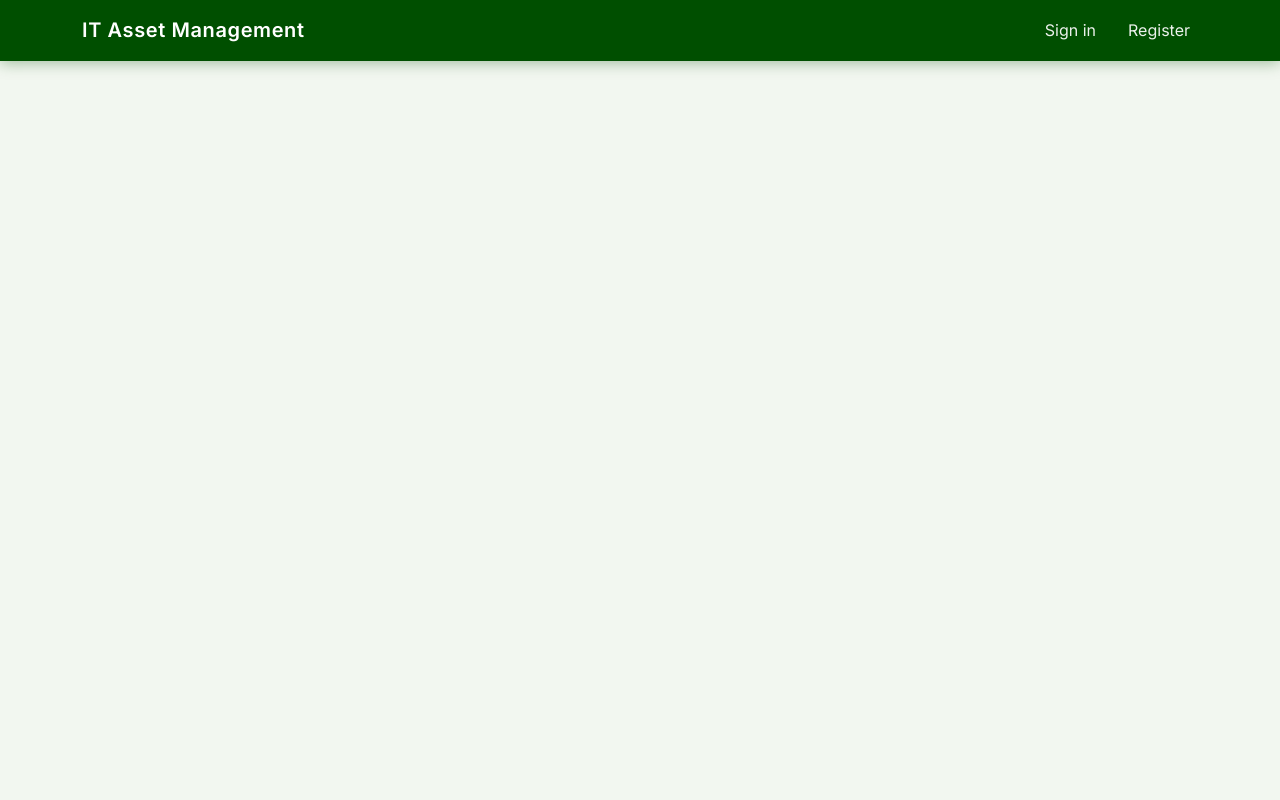
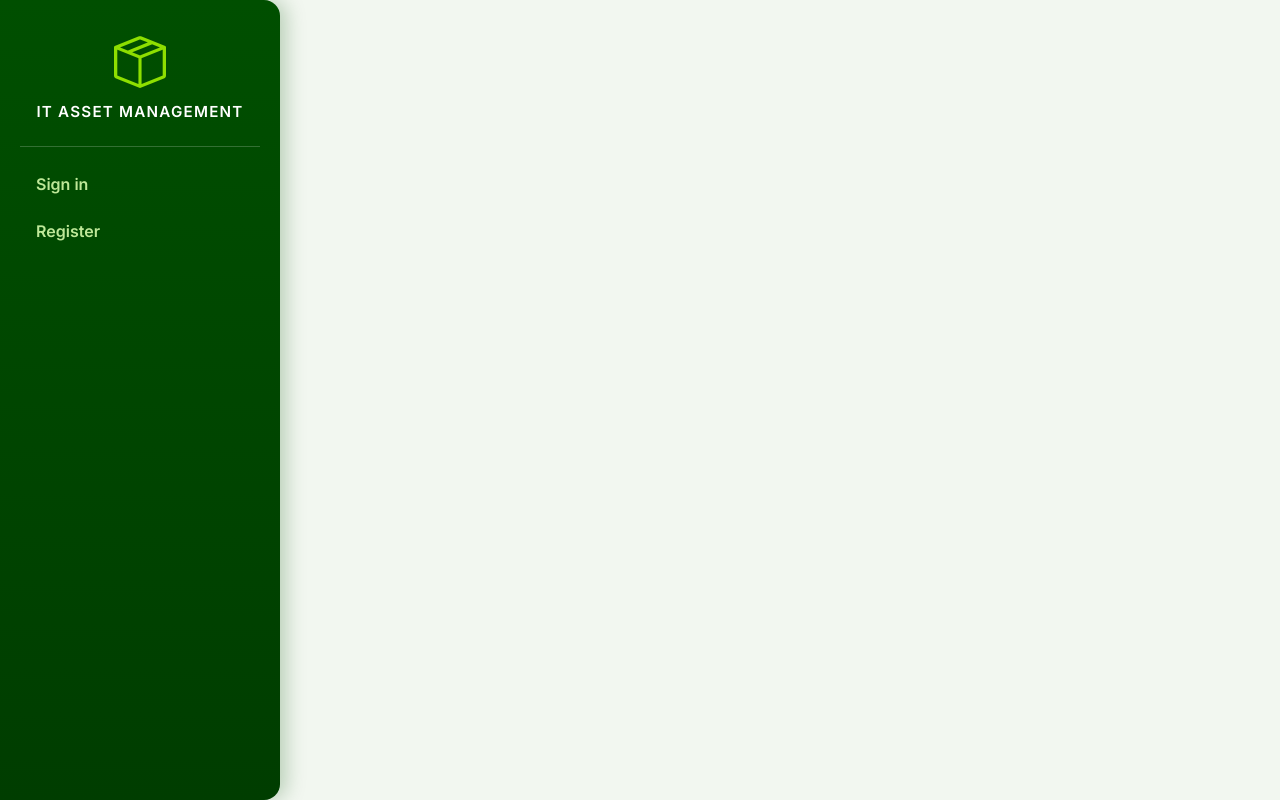
Before and after one commit to maryam-awan-04/asset-management-system, a Flask app: template app/templates/base.html in a window 1280 px wide. Run offline with Flask 3, Linux system fonts and the light colour scheme; the template is opened without the code that fills it: values that come from a table or form of the project are taken from there, others are empty.

Commit message:
RBAC and Admin View Assets functionality

```diff
--- a/app/__init__.py
+++ b/app/__init__.py
@@ -36,14 +36,27 @@ def create_app(config_name: Optional[str] = None) -> Flask:
     def inject_logout_form():
         return {"logout_form": EmptyForm()}
 
+    @app.context_processor
+    def inject_enums_for_templates():
+        from app.enums import AssetType, Role, Status
+
+        return {"AssetType": AssetType, "Role": Role, "Status": Status}
+
     from app import models as _models  # noqa: F401
+    from app.routes import assets as assets_routes
     from app.routes import auth as auth_routes
     from app.routes import main as main_routes
 
     app.register_blueprint(auth_routes.bp)
     app.register_blueprint(main_routes.bp)
+    app.register_blueprint(assets_routes.bp)
 
     with app.app_context():
         db.create_all()
+        if app.config.get("DEBUG"):
+            from app.seed import ensure_demo_assets, ensure_localdev_admin
+
+            ensure_localdev_admin()
+            ensure_demo_assets()
 
     return app
--- a/app/static/css/app.css
+++ b/app/static/css/app.css
@@ -6,47 +6,137 @@
   color: var(--brand-text);
 }
 
-.navbar-app {
-  background-color: var(--brand-primary) !important;
-  box-shadow: 0 2px 14px rgba(var(--brand-primary-rgb), 0.35);
-  padding-top: 0.65rem;
-  padding-bottom: 0.65rem;
+.app-layout {
+  display: flex;
+  min-height: 100vh;
+  align-items: stretch;
 }
 
-.navbar-app .navbar-brand {
-  font-weight: 700;
-  letter-spacing: 0.03em;
-  color: var(--brand-white) !important;
+.app-sidebar {
+  width: 280px;
+  flex-shrink: 0;
+  background-color: var(--brand-primary);
+  background-image: linear-gradient(
+    180deg,
+    var(--brand-primary) 0%,
+    var(--brand-primary-dark) 100%
+  );
+  color: var(--brand-white);
+  display: flex;
+  flex-direction: column;
+  padding: 1.75rem 1.25rem 1.5rem;
+  border-radius: 0 1rem 1rem 0;
+  box-shadow: 0.35rem 0 1.25rem rgba(var(--brand-primary-rgb), 0.25);
 }
 
-.navbar-app .navbar-brand:hover {
-  color: var(--brand-yellow) !important;
+.app-sidebar__brand {
+  text-align: center;
+  padding: 0.5rem 0.25rem 1rem;
 }
 
-.navbar-app .nav-link {
-  color: rgba(255, 255, 255, 0.92) !important;
-  font-weight: 500;
+.app-sidebar__brand-icon {
+  font-size: 3.25rem;
+  color: var(--brand-secondary);
+  line-height: 1;
+  display: block;
+  margin: 0 auto 0.75rem;
 }
 
-.navbar-app .nav-link:hover {
-  color: var(--brand-yellow) !important;
+.app-sidebar__brand-title {
+  display: block;
+  font-weight: 700;
+  font-size: 0.95rem;
+  letter-spacing: 0.08em;
+  text-transform: uppercase;
+  line-height: 1.35;
+  color: var(--brand-white);
 }
 
-.navbar-app .navbar-text {
-  color: rgba(255, 255, 255, 0.85) !important;
+.app-sidebar__divider {
+  border: 0;
+  border-top: 1px solid rgba(255, 255, 255, 0.2);
+  margin: 0.5rem 0 1rem;
+  opacity: 1;
 }
 
-.navbar-app .btn-link.nav-link {
-  color: rgba(255, 255, 255, 0.92) !important;
-  text-decoration: none;
+.app-sidebar__welcome {
+  font-size: 1.25rem;
+  font-weight: 700;
+  color: var(--brand-white);
+  margin: 0 0 1.25rem;
+  padding: 0 0.35rem;
 }
 
-.navbar-app .btn-link.nav-link:hover {
-  color: var(--brand-yellow) !important;
+.app-sidebar__nav {
+  display: flex;
+  flex-direction: column;
+  gap: 0.35rem;
+  flex: 1;
+}
+
+.app-sidebar__link {
+  display: block;
+  padding: 0.55rem 1rem;
+  border-radius: 0.5rem;
+  color: rgba(200, 240, 160, 0.95);
+  text-decoration: none;
+  font-weight: 600;
+  transition:
+    color 0.15s ease,
+    background-color 0.15s ease;
+}
+
+.app-sidebar__link:hover {
+  color: var(--brand-yellow);
+  background-color: rgba(255, 255, 255, 0.06);
+}
+
+.app-sidebar__link.is-active {
+  background-color: var(--brand-white);
+  color: var(--brand-primary);
+}
+
+.app-sidebar__footer {
+  margin-top: auto;
+  padding-top: 1.5rem;
+}
+
+.btn-app-signout {
+  width: 100%;
+  font-weight: 700;
+  border-radius: 0.5rem;
+  padding: 0.55rem 1rem;
+  background-color: #dc3545;
+  border-color: #dc3545;
+  color: #fff;
+}
+
+.btn-app-signout:hover {
+  background-color: #bb2d3b;
+  border-color: #bb2d3b;
+  color: #fff;
+}
+
+.app-content {
+  flex: 1;
+  min-width: 0;
+  padding: 1.5rem 1.75rem 2rem;
+}
+
+@media (min-width: 992px) {
+  .app-content {
+    padding: 2rem 2.5rem 3rem;
+  }
 }
 
 .app-main {
-  padding-bottom: 3rem;
+  width: 100%;
+  max-width: none;
+}
+
+.page-card--wide {
+  width: 100%;
+  max-width: none;
 }
 
 .page-card {
--- a/app/templates/base.html
+++ b/app/templates/base.html
@@ -6,29 +6,55 @@
   <title>{% block title %}Asset Management{% endblock %}</title>
   <link href="https://fonts.googleapis.com/css2?family=Inter:wght@400;600&display=swap" rel="stylesheet">
   <link href="https://cdn.jsdelivr.net/npm/bootstrap@5.3.3/dist/css/bootstrap.min.css" rel="stylesheet">
+  <link href="https://cdn.jsdelivr.net/npm/bootstrap-icons@1.11.3/font/bootstrap-icons.min.css" rel="stylesheet">
   <link href="{{ url_for('static', filename='css/app.css') }}" rel="stylesheet">
 </head>
 <body class="app-shell">
-  <nav class="navbar navbar-expand-lg navbar-dark navbar-app mb-0">
-    <div class="container">
-      <a class="navbar-brand" href="{% if current_user.is_authenticated %}{{ url_for('main.dashboard') }}{% else %}{{ url_for('auth.login') }}{% endif %}">IT Asset Management</a>
-      <div class="navbar-nav ms-auto flex-row align-items-center gap-2 gap-lg-3">
+  <div class="app-layout">
+    <aside class="app-sidebar">
+      <div class="app-sidebar__brand">
+        <i class="bi bi-box-seam app-sidebar__brand-icon" aria-hidden="true"></i>
+        <span class="app-sidebar__brand-title">IT Asset Management</span>
+      </div>
+
       {% if current_user.is_authenticated %}
-          <span class="navbar-text">Hi, {{ current_user.username }}</span>
-          <a class="nav-link py-2" href="{{ url_for('main.dashboard') }}">Dashboard</a>
-          <form method="post" action="{{ url_for('auth.logout') }}" class="d-inline">
+        <hr class="app-sidebar__divider">
+        <p class="app-sidebar__welcome">Welcome {{ current_user.username }}!</p>
+        <nav class="app-sidebar__nav" aria-label="Main">
+          <a
+            class="app-sidebar__link {% if request.endpoint == 'main.dashboard' %}is-active{% endif %}"
+            href="{{ url_for('main.dashboard') }}"
+          >Dashboard</a>
+          {% if current_user.role == Role.ADMIN %}
+            <a
+              class="app-sidebar__link {% if request.endpoint == 'assets.list_assets' %}is-active{% endif %}"
+              href="{{ url_for('assets.list_assets') }}"
+            >All assets</a>
+          {% endif %}
+        </nav>
+        <div class="app-sidebar__footer">
+          <form method="post" action="{{ url_for('auth.logout') }}" class="d-grid">
             {{ logout_form.hidden_tag() }}
-            <button type="submit" class="btn btn-link nav-link py-2 text-white">Sign out</button>
+            <button type="submit" class="btn btn-app-signout">Sign out</button>
           </form>
+        </div>
       {% else %}
-          <a class="nav-link py-2" href="{{ url_for('auth.login') }}">Sign in</a>
-          <a class="nav-link py-2" href="{{ url_for('auth.register') }}">Register</a>
+        <hr class="app-sidebar__divider">
+        <nav class="app-sidebar__nav" aria-label="Account">
+          <a
+            class="app-sidebar__link {% if request.endpoint == 'auth.login' %}is-active{% endif %}"
+            href="{{ url_for('auth.login') }}"
+          >Sign in</a>
+          <a
+            class="app-sidebar__link {% if request.endpoint == 'auth.register' %}is-active{% endif %}"
+            href="{{ url_for('auth.register') }}"
+          >Register</a>
+        </nav>
       {% endif %}
-      </div>
-    </div>
-  </nav>
+    </aside>
 
-  <main class="container app-main py-5">
+    <div class="app-content">
+      <main class="app-main">
         {% with messages = get_flashed_messages(with_categories=true) %}
           {% if messages %}
             <div class="app-flash mb-4">
@@ -40,5 +66,7 @@
         {% endwith %}
         {% block body %}{% endblock %}
       </main>
+    </div>
+  </div>
 </body>
 </html>
--- a/app/templates/main/dashboard.html
+++ b/app/templates/main/dashboard.html
@@ -9,9 +9,6 @@
         <span class="dash-meta ms-1">{{ current_user.role.value }}</span>
         <span class="dash-meta ms-1">{{ current_user.department.value }}</span>
       </p>
-      <p class="text-muted small mb-0">
-        Protected routes like this one require authentication.
-      </p>
     </div>
   </div>
 {% endblock %}
```
Also changed, not shown: other parts of app/static/css/app.css (+60 -0 lines), app/access.py (added, +38 -0 lines), app/routes/assets.py (added, +57 -0 lines), app/seed.py (added, +145 -0 lines), app/templates/assets/list.html (added, +110 -0 lines). Lines whose indentation alone changed are shown as unchanged.
